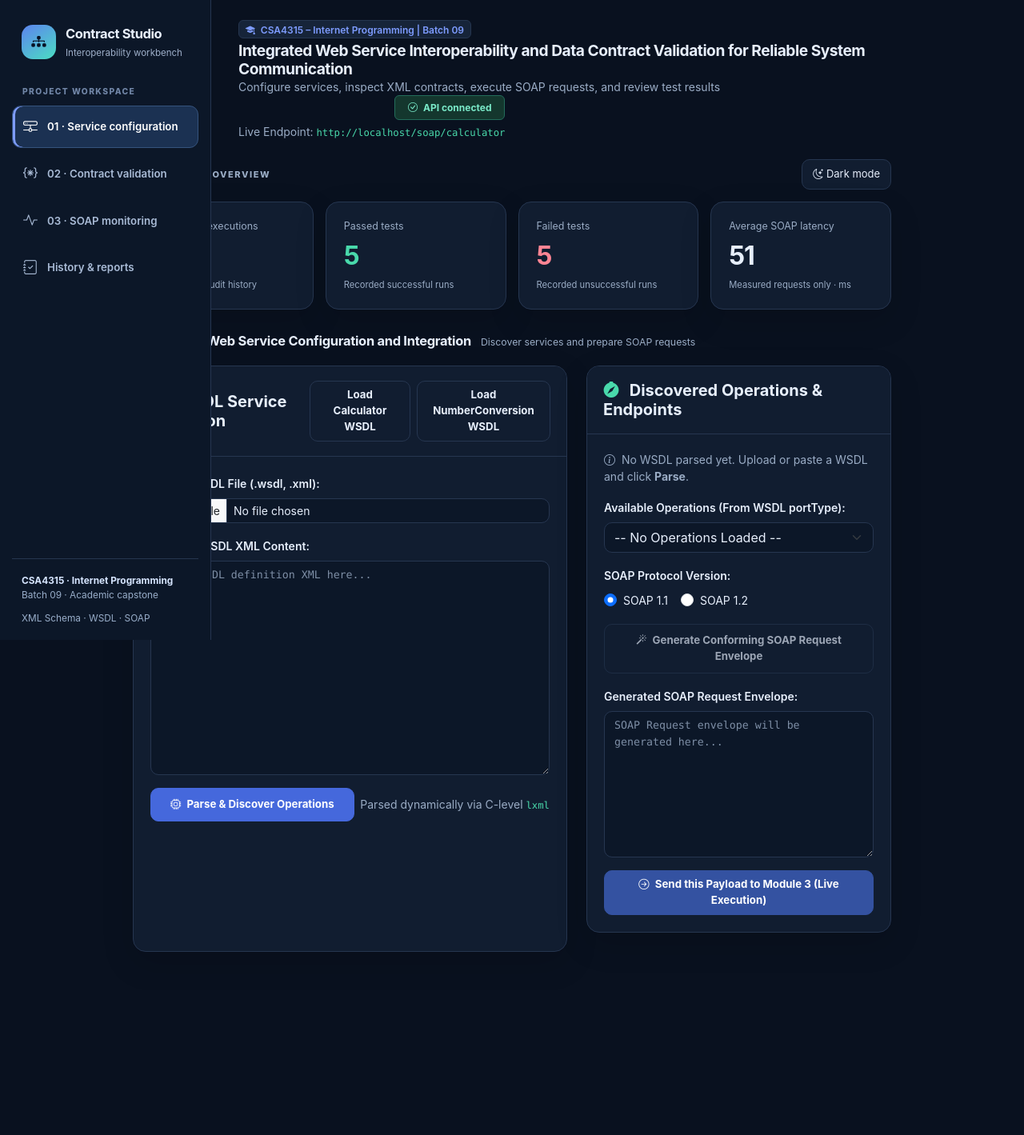
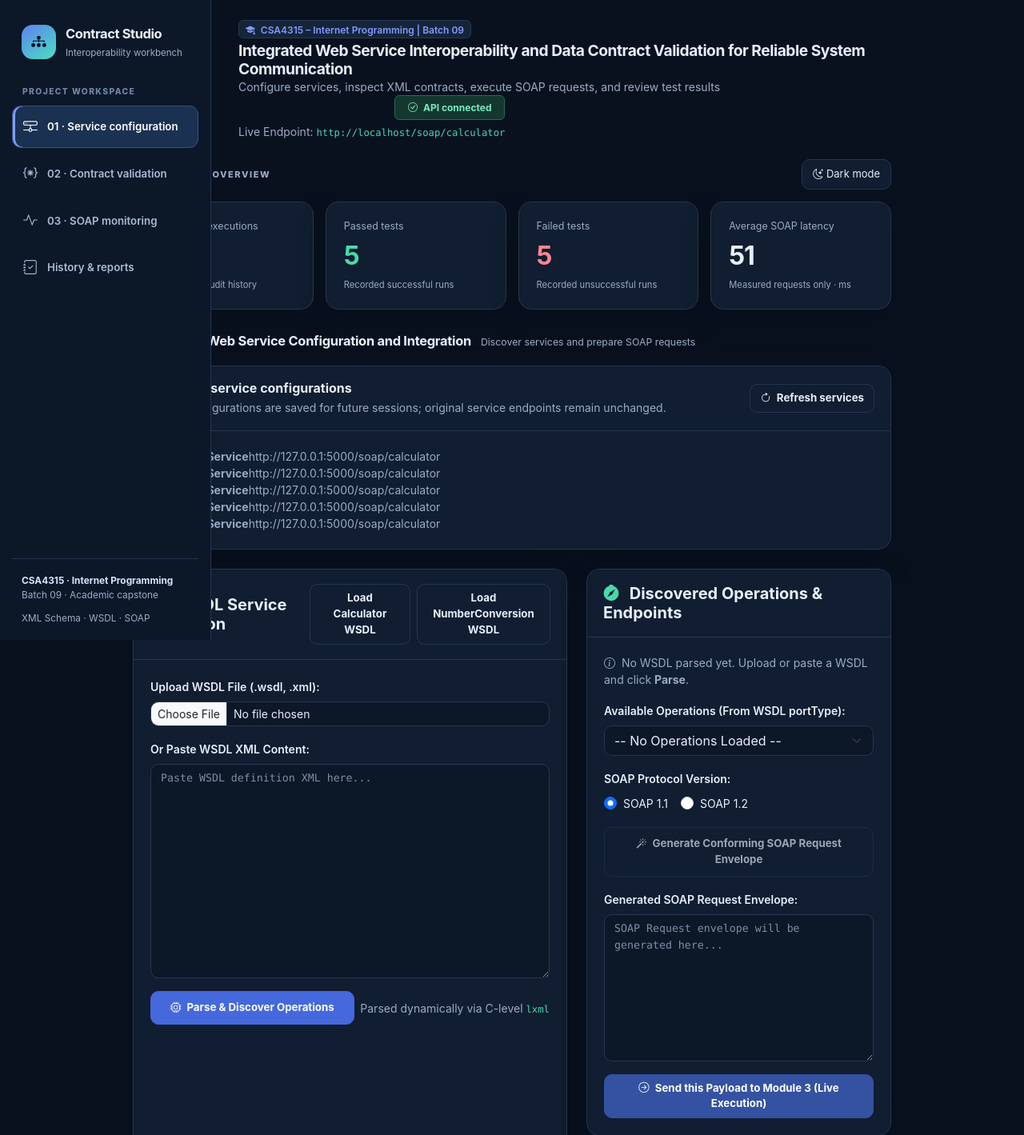
Before and after one commit to sanjaykumar3L/CSA4315-Internet-Programming, a Flask app: page / in a window 1280 px wide. Shown: the top 1419 px of the page at 80% size. Before the commit the page ends 1190 px from the top, so only its background shows below. Run offline with Flask 3, Linux system fonts and the light colour scheme; data comes from the database, SQL or seed files in the repository; some libraries are stand-ins or nearby versions.

Commit message:
feat(capstone): add live saved-service catalog to Module 1 workspace

```diff
--- a/Capstone/CODE WORK/templates/index.html
+++ b/Capstone/CODE WORK/templates/index.html
@@ -173,6 +173,16 @@
       <!-- MODULE 1: Web Service Configuration and Integration           -->
       <!-- ============================================================== -->
       <div class="tab-pane fade show active" id="tab-mod1" role="tabpanel">
+        <section class="card mb-4" aria-labelledby="savedServicesTitle">
+          <div class="card-header d-flex flex-wrap align-items-center justify-content-between gap-2">
+            <div>
+              <h5 id="savedServicesTitle" class="h6 mb-1 fw-bold"><i class="bi bi-database-check text-success me-2" aria-hidden="true"></i>Saved service configurations</h5>
+              <div class="small text-muted">WSDL configurations are saved for future sessions; original service endpoints remain unchanged.</div>
+            </div>
+            <button type="button" class="btn btn-sm btn-outline-secondary" onclick="refreshSavedServices()"><i class="bi bi-arrow-clockwise me-1" aria-hidden="true"></i> Refresh services</button>
+          </div>
+          <div id="savedServicesList" class="card-body small text-muted" aria-live="polite">Loading saved services…</div>
+        </section>
         <div class="row g-4">
           <!-- WSDL Input & Parser -->
           <div class="col-lg-7">
@@ -556,6 +566,37 @@
     // -------------------------------------------------------------
     // MODULE 1: Real Dynamic WSDL Parsing & Request Generation
     // -------------------------------------------------------------
+    async function refreshSavedServices() {
+      const target = document.getElementById("savedServicesList");
+      if (!target) return;
+      try {
+        const response = await fetch("/api/v1/services", {headers: {"Accept": "application/json"}});
+        const result = await response.json();
+        if (!response.ok || !Array.isArray(result.services)) throw new Error("Service catalog unavailable");
+        target.replaceChildren();
+        if (!result.services.length) {
+          target.textContent = "No services saved yet. Load the Calculator WSDL and click Parse to add the first service.";
+          return;
+        }
+        const table = document.createElement("div");
+        table.className = "workbench-service-list";
+        for (const service of result.services.slice(0, 6)) {
+          const entry = document.createElement("div");
+          entry.className = "workbench-service-entry";
+          const title = document.createElement("strong");
+          title.textContent = service.service_name || "Unnamed service";
+          const detail = document.createElement("span");
+          detail.textContent = service.endpoint_url || service.target_namespace || "No endpoint advertised";
+          detail.title = detail.textContent;
+          entry.append(title, detail);
+          table.append(entry);
+        }
+        target.append(table);
+      } catch (error) {
+        target.textContent = "Saved services could not be loaded. Verify the backend and private storage.";
+      }
+    }
+
     async function handleParseWsdl() {
       const fileInput = document.getElementById("wsdlFileInput");
       const textInput = document.getElementById("wsdlContentInput").value.trim();
@@ -594,6 +635,7 @@
 
         // Store real parsed state
         currentParsedData = data;
+        refreshSavedServices();
 
         // Populate discovery summary
         document.getElementById("dispServiceName").innerText = data.service_name || "DiscoveredService";
@@ -1274,6 +1316,7 @@
       document.getElementById("tab-" + id + "-btn")?.addEventListener("shown.bs.tab", () => syncWorkbenchTab(id));
     }
     loadWorkbenchOverview();
+    refreshSavedServices();
     document.addEventListener("keydown", (event) => { if (event.key === "Escape") toggleWorkbenchMenu(false); });
   });
 </script>
```
